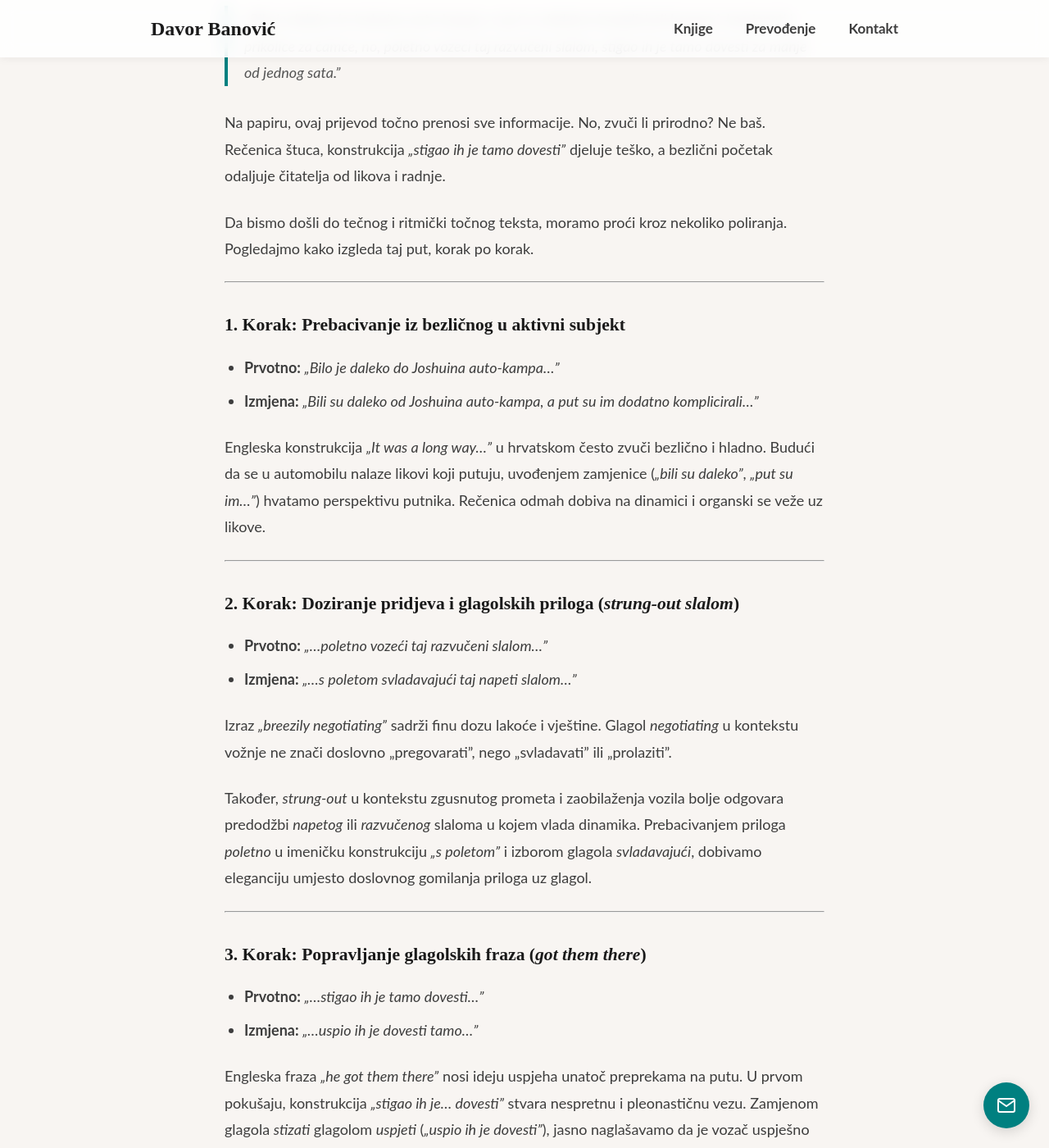
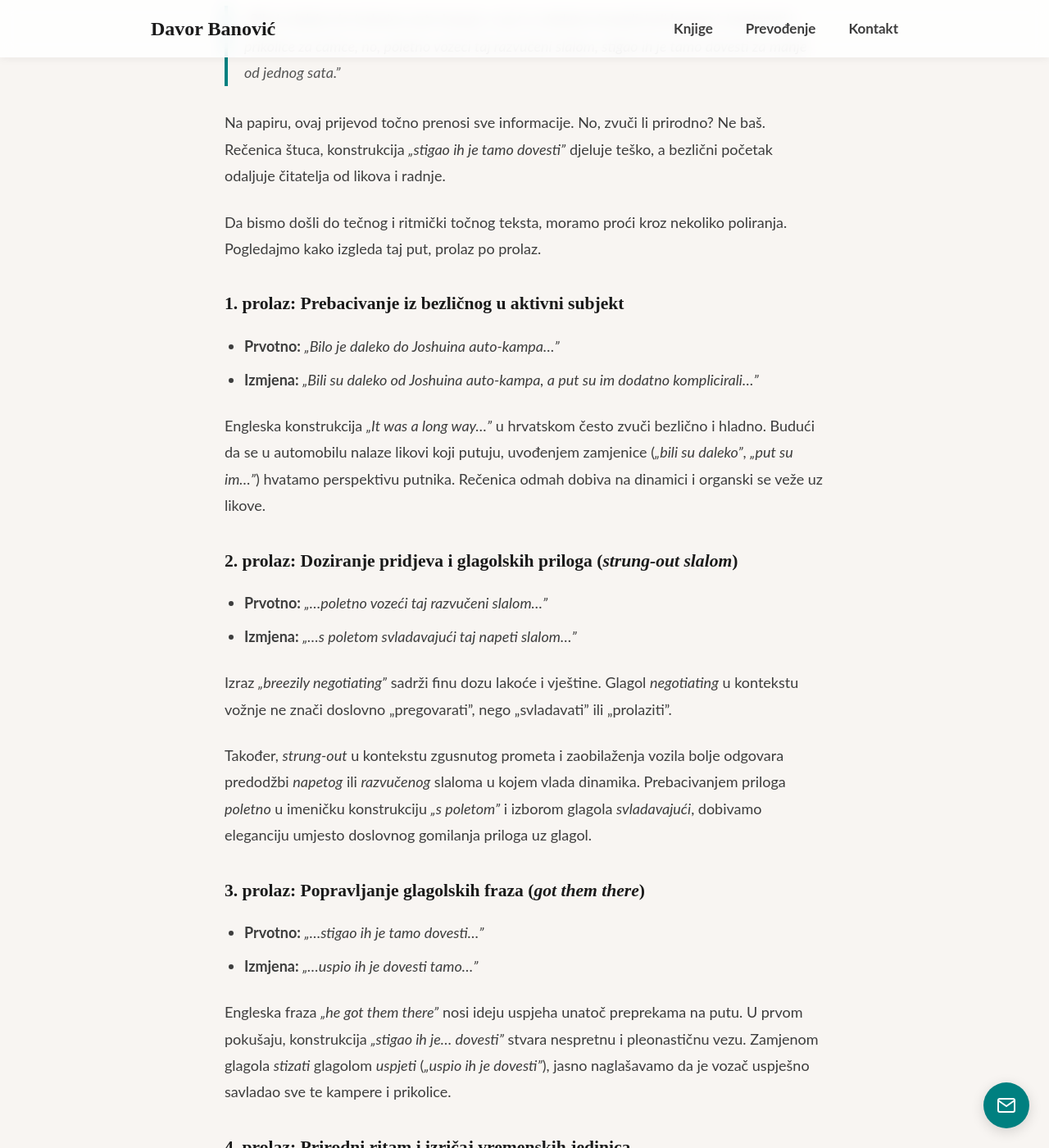
Before and after one commit to banovotz/banovotz.github.io, a Jekyll site: the page built from _posts/2026-07-27-slalom-kroz-reenike-zavrzlame-reenice-koje-trae-vie-prolaza.md, in a window 1280 px wide and 1400 px high, scrolled down 780 px. Shown: the whole window at 82% size. Built offline with Jekyll 4.4.1, drawn with Linux system fonts in a browser that asks for light colours; some of the changed text lies outside the part shown.

Commit message:
Further blog post corrections

```diff
--- a/_posts/2026-07-27-slalom-kroz-reenike-zavrzlame-reenice-koje-trae-vie-prolaza.md
+++ b/_posts/2026-07-27-slalom-kroz-reenike-zavrzlame-reenice-koje-trae-vie-prolaza.md
@@ -18,20 +18,20 @@ Na prvo čitanje, intuicija i brzi ritam prevodilačkog rada povuku nas prema iz
 
 Na papiru, ovaj prijevod točno prenosi sve informacije. No, zvuči li prirodno? Ne baš. Rečenica štuca, konstrukcija *„stigao ih je tamo dovesti”* djeluje teško, a bezlični početak odaljuje čitatelja od likova i radnje.
 
-Da bismo došli do tečnog i ritmički točnog teksta, moramo proći kroz nekoliko poliranja. Pogledajmo kako izgleda taj put, korak po korak.
+Da bismo došli do tečnog i ritmički točnog teksta, moramo proći kroz nekoliko poliranja. Pogledajmo kako izgleda taj put, prolaz po prolaz.
 
----
 
-### 1. Korak: Prebacivanje iz bezličnog u aktivni subjekt
+
+### 1. prolaz: Prebacivanje iz bezličnog u aktivni subjekt
 
 * **Prvotno:** *„Bilo je daleko do Joshuina auto-kampa...”*
 * **Izmjena:** *„Bili su daleko od Joshuina auto-kampa, a put su im dodatno komplicirali...”*
 
 Engleska konstrukcija *„It was a long way...”* u hrvatskom često zvuči bezlično i hladno. Budući da se u automobilu nalaze likovi koji putuju, uvođenjem zamjenice (*„bili su daleko”*, *„put su im...”*) hvatamo perspektivu putnika. Rečenica odmah dobiva na dinamici i organski se veže uz likove.
 
----
 
-### 2. Korak: Doziranje pridjeva i glagolskih priloga (*strung-out slalom*)
+
+### 2. prolaz: Doziranje pridjeva i glagolskih priloga (*strung-out slalom*)
 
 * **Prvotno:** *„...poletno vozeći taj razvučeni slalom...”*
 * **Izmjena:** *„...s poletom svladavajući taj napeti slalom...”*
@@ -40,25 +40,25 @@ Izraz *„breezily negotiating”* sadrži finu dozu lakoće i vještine. Glagol
 
 Također, *strung-out* u kontekstu zgusnutog prometa i zaobilaženja vozila bolje odgovara predodžbi *napetog* ili *razvučenog* slaloma u kojem vlada dinamika. Prebacivanjem priloga *poletno* u imeničku konstrukciju *„s poletom”* i izborom glagola *svladavajući*, dobivamo eleganciju umjesto doslovnog gomilanja priloga uz glagol.
 
----
 
-### 3. Korak: Popravljanje glagolskih fraza (*got them there*)
+
+### 3. prolaz: Popravljanje glagolskih fraza (*got them there*)
 
 * **Prvotno:** *„...stigao ih je tamo dovesti...”*
 * **Izmjena:** *„...uspio ih je dovesti tamo...”*
 
 Engleska fraza *„he got them there”* nosi ideju uspjeha unatoč preprekama na putu. U prvom pokušaju, konstrukcija *„stigao ih je... dovesti”* stvara nespretnu i pleonastičnu vezu. Zamjenom glagola *stizati* glagolom *uspjeti* (*„uspio ih je dovesti”*), jasno naglašavamo da je vozač uspješno savladao sve te kampere i prikolice.
 
----
 
-### 4. Korak: Prirodni ritam i izričaj vremenskih jedinica
+
+### 4. prolaz: Prirodni ritam i izričaj vremenskih jedinica
 
 * **Prvotno:** *„...za manje od jednog sata.”*
 * **Izmjena:** *„...za manje od sat vremena.”*
 
 Završetak rečenice često nosi kadencu cijele misli. Izraz *„jednog sata”* zvuči administrativno i doslovno preslikano iz engleskog *„an hour”*. U hrvatskom svakodnevnom i književnom jeziku fraza *„sat vremena”* teče znatno prirodnije.
 
----
+
 
 ### Finalna rečenica
 
```
